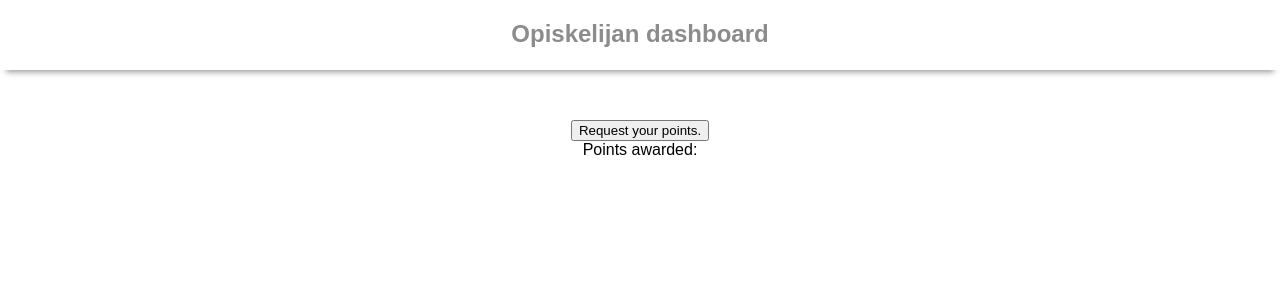
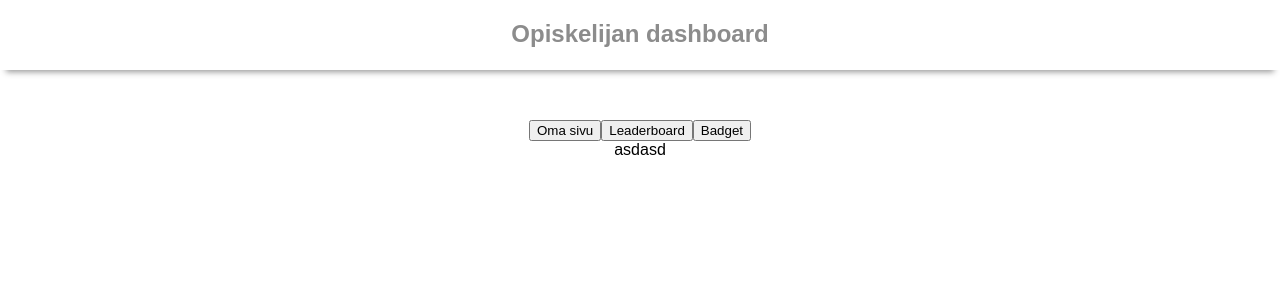
Before and after one commit to opiskelija-dashboard/dashboard, a React (Create React App) app: page / in a window 1280 px wide. Shown: the top 300 px of the page. Built offline with nearby package versions, Linux system fonts and the light colour scheme.

Commit message:
add navbar, navbutton and filterwidget

```diff
--- a/src/actions/index.js
+++ b/src/actions/index.js
@@ -21,3 +21,10 @@ export const fetchCoursePoints = () => {
         payload: request
     };
 }
+
+export const toggleVisibility = (filter) => {
+  return {
+    type: 'TOGGLE_WIDGET_VISIBILITY',
+    filter
+  }
+}
--- a/src/components/App.js
+++ b/src/components/App.js
@@ -1,15 +1,27 @@
 import React, { Component } from 'react';
 import '../App.css';
-import UserCoursePoints from '../containers/UserCoursePoints'
+import UserCoursePoints from '../containers/UserCoursePoints';
+import FilterWidget from './FilterWidget';
+import { toggleVisibility } from '../actions/index';
+import { connect } from 'react-redux';
+import NavBar from './NavBar';
 
-class App extends Component {
+export default class App extends Component {
+
+
+
+
+
   render() {
     return (
-      <div class="centered">
-        <UserCoursePoints />
+
+      <div className="centered">
+        <NavBar />
+
+        <FilterWidget />
       </div>
     );
   }
+
+
 }
-
-export default App;
--- a/src/components/FilterWidget.js
+++ b/src/components/FilterWidget.js
@@ -1,14 +1,30 @@
 import React, { Component } from 'react';
 import '../App.css';
+import { connect } from 'react-redux';
 
 class FilterWidget extends Component {
+  constructor(props) {
+    super(props);
+    this.state = {
+      filter: this.props.filter
+    };
+  }
+
   render() {
     return (
       <div className="Widget">
-
+        asdasd
       </div>
     );
   }
 }
 
-export default FilterWidget;
+
+const mapStateToProps = state => {
+  return {
+    filter: state.filter
+  }
+}
+
+
+export default connect(mapStateToProps, null)(FilterWidget);
--- /dev/null
+++ b/src/components/NavBar.js
@@ -0,0 +1,21 @@
+import React, { Component } from 'react';
+import '../App.css';
+import { connect } from 'react-redux';
+import NavButton from '../containers/NavButton'
+
+export default class NavBar extends Component {
+
+  render() {
+    return (
+      <div >
+        <NavButton text="Oma sivu" />
+
+        <NavButton text="Leaderboard" />
+
+        <NavButton text="Badget" />
+      </div>
+    )
+  }
+
+
+}
--- /dev/null
+++ b/src/containers/NavButton.js
@@ -0,0 +1,41 @@
+import React, { Component } from 'react';
+import '../App.css';
+import { connect } from 'react-redux';
+import { toggleVisibility } from '../actions/index';
+
+
+
+class NavButton extends Component {
+  constructor(props) {
+    super(props)
+  }
+
+  render() {
+    const text = this.props.text;
+
+    return (
+      <button onClick={() => this.props.toggleFilter({text})}>{ text }</button>
+    )
+  };
+
+
+}
+
+const mapStateToProps = state => {
+  return {
+    filter: state.filter
+  }
+}
+
+const mapDispatchToProps = dispatch => {
+  return {
+    toggleFilter: (input) => dispatch(
+      toggleVisibility(input)
+    )
+  }
+}
+
+
+
+
+export default connect(mapStateToProps, mapDispatchToProps)(NavButton);
--- a/src/reducers/index.js
+++ b/src/reducers/index.js
@@ -7,6 +7,10 @@ export default function(state = {}, action) {
       return Object.assign({}, state,
         { coursePoints: action.payload.data.length }
       );
+    case 'TOGGLE_WIDGET_VISIBILITY':
+      return [...state,
+        { action: action.filter }
+      ];
     default: return state;
   }
 }
```
Also changed, not shown: src/reducers/visibility_reducer.js (added).
